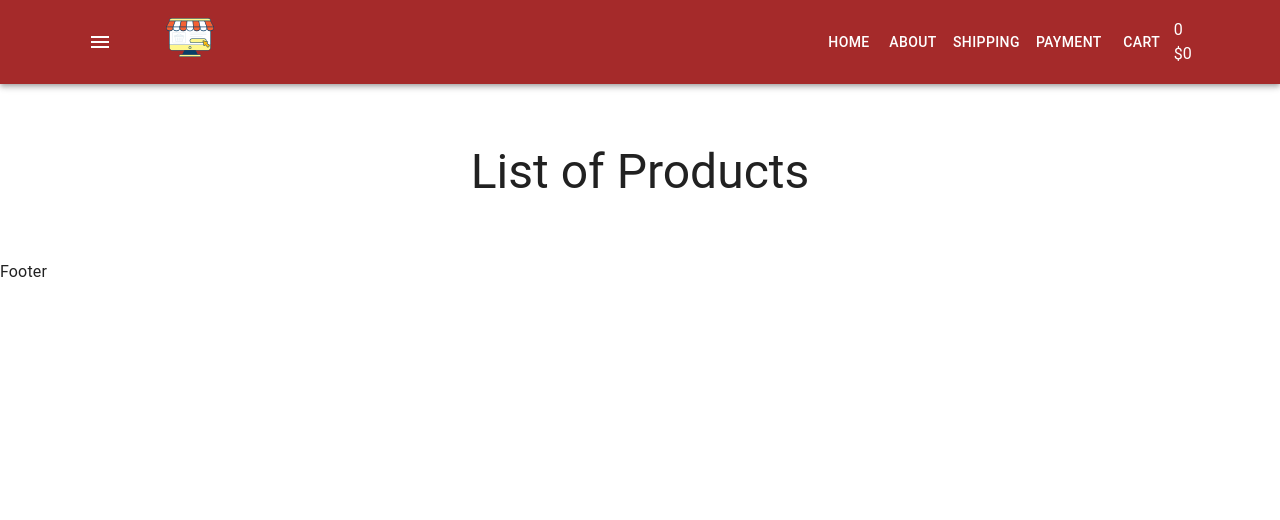
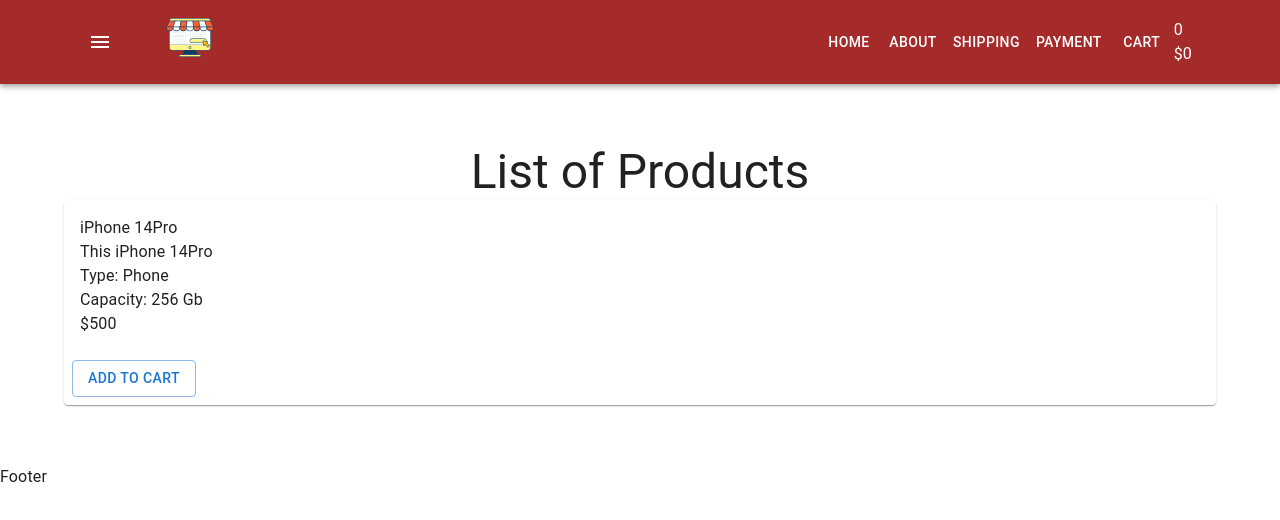
Before and after one commit to asteriab/react-shop-project, a React (Create React App) app: page / in a window 1280 px wide. Shown: the top 520 px of the page. Built offline with nearby package versions, Linux system fonts and the light colour scheme.

Commit message:
added product list item

```diff
--- a/src/components/Products/ProductsList.tsx
+++ b/src/components/Products/ProductsList.tsx
@@ -1,4 +1,5 @@
 import { Typography } from "@mui/material";
+import ProductsListItem from "./ProductsListItem";
 
 type Props = {};
 const ProductsList = (props: Props) => {
@@ -7,6 +8,7 @@
       <Typography variant="h3" component="h2" align="center">
         List of Products
       </Typography>
+      <ProductsListItem></ProductsListItem>
     </>
   );
 };
--- /dev/null
+++ b/src/components/Products/ProductsListItem.tsx
@@ -0,0 +1,20 @@
+import { Button, Card, CardActions, CardContent } from "@mui/material";
+
+type Props = {};
+const ProductsListItem = (props: Props) => {
+  return (
+    <Card>
+      <CardContent className="product">
+        <div className="product-title">iPhone 14Pro</div>
+        <div className="product-description">This iPhone 14Pro</div>
+        <div className="product-features">Type: Phone</div>
+        <div className="product-features">Capacity: 256 Gb</div>
+        <div className="product-price">$500</div>
+      </CardContent>
+      <CardActions>
+        <Button variant="outlined">Add To Cart</Button>
+      </CardActions>
+    </Card>
+  );
+};
+export default ProductsListItem;
```
